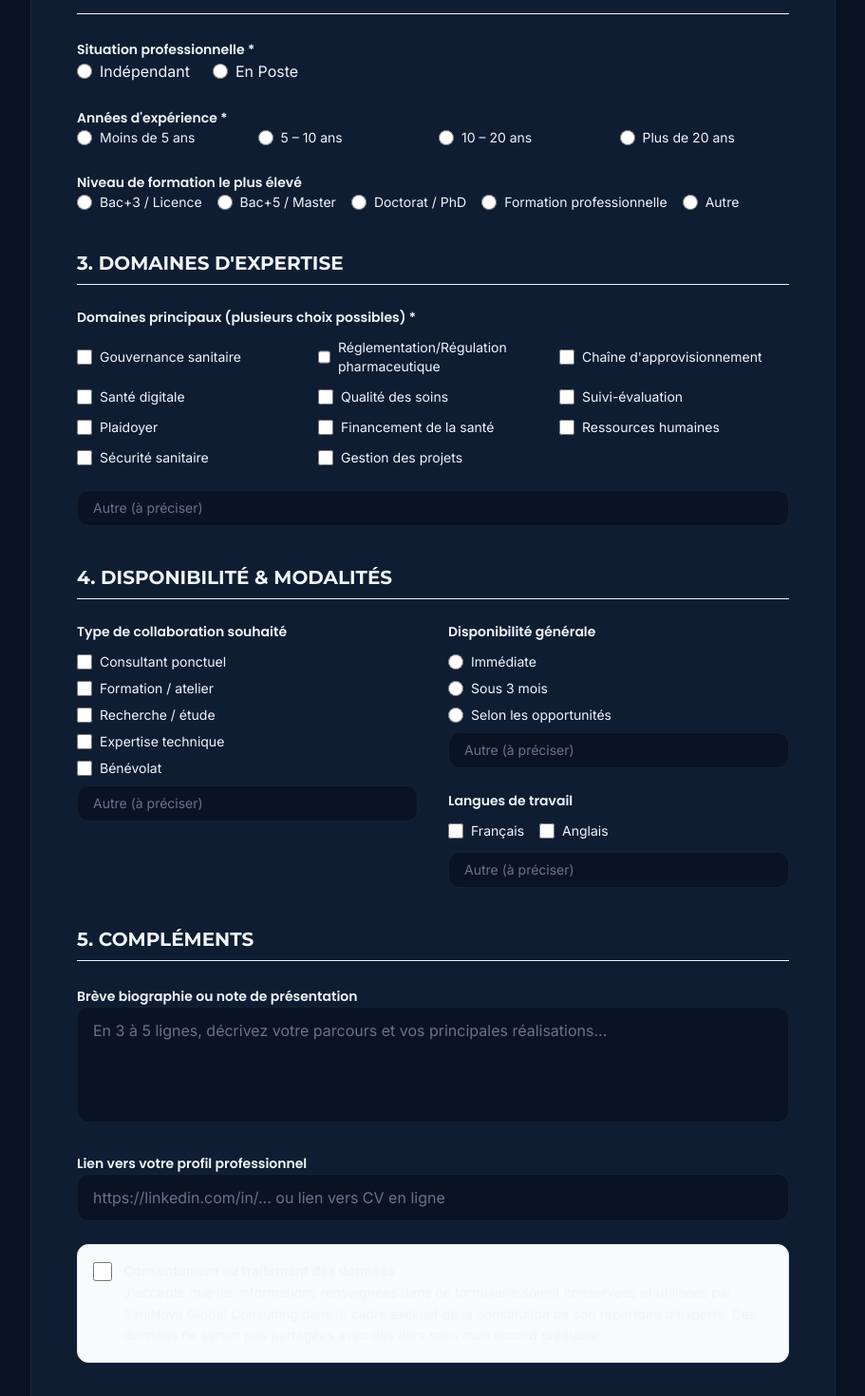
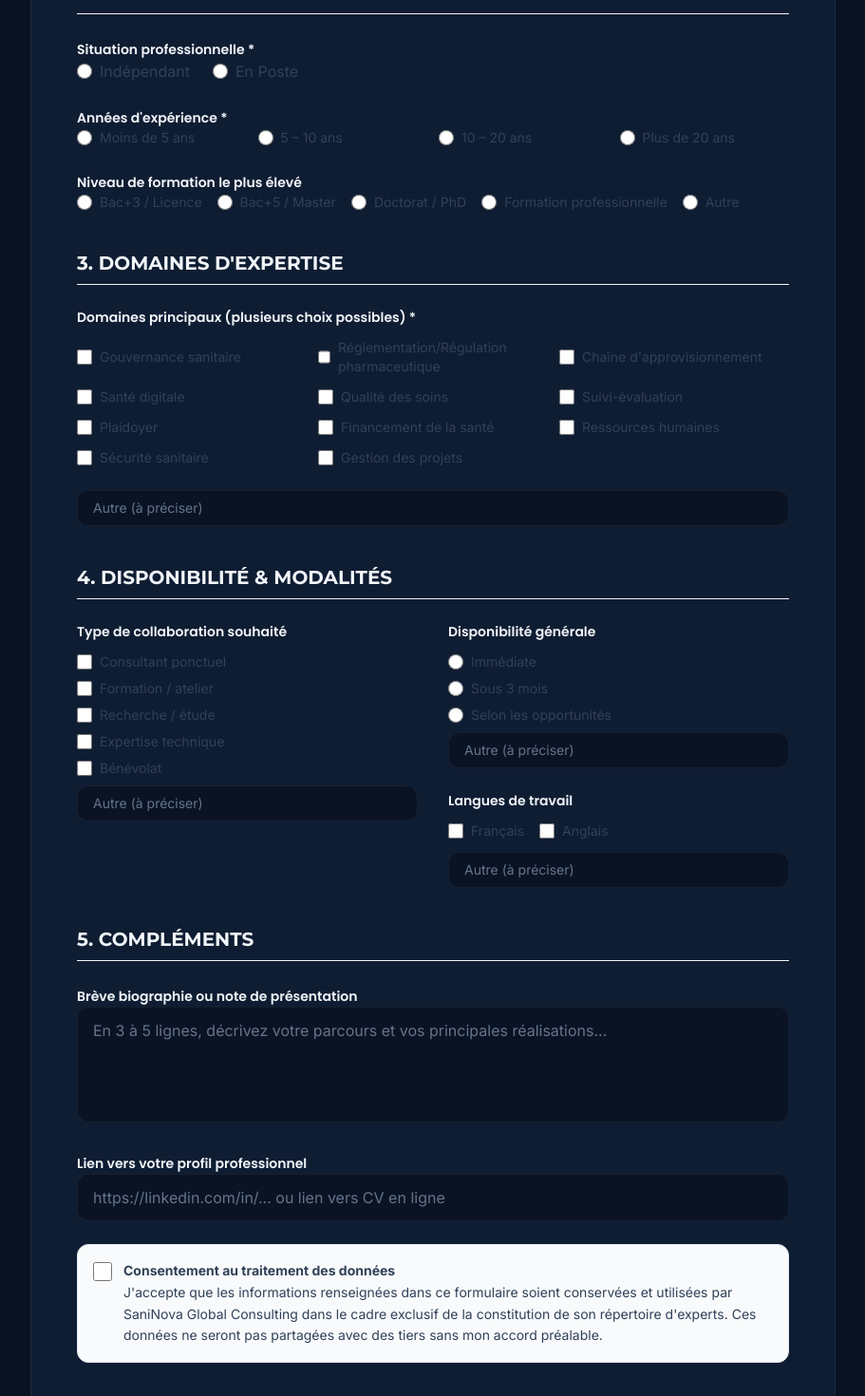
Before and after one commit to ITAINNOVATE/Saninova, a Next.js app: page /expertises in a window 1280 px wide. Shown: the part 2720-4190 px from the top of the page at 95% size, without its empty margins (184-1095 px from the left). Built offline with nearby package versions, Linux system fonts and the light colour scheme; no server answers; the database is empty.

Commit message:
fix: make text readable on white background by replacing text-dark with text-slate

```diff
--- a/src/components/expertises/ExpertForm.tsx
+++ b/src/components/expertises/ExpertForm.tsx
@@ -156,7 +156,7 @@ export default function ExpertForm() {
           <h2 className="font-montserrat text-3xl font-extrabold text-primary">
             Répertoire d'experts SaniNova
           </h2>
-          <p className="font-inter text-dark/70 max-w-2xl mx-auto">
+          <p className="font-inter text-slate-600 max-w-2xl mx-auto">
             Ce formulaire vous permet de soumettre votre profil pour intégrer le répertoire d'experts de SaniNova. Vos informations resteront strictement confidentielles et ne seront utilisées qu'à des fins de mise en relation.
           </p>
         </div>
@@ -168,10 +168,10 @@ export default function ExpertForm() {
                 <CheckCircle className="w-8 h-8" />
               </div>
               <h3 className="font-montserrat text-2xl font-bold text-primary">Candidature envoyée !</h3>
-              <p className="text-dark/70">Nous avons bien reçu votre profil. Il sera conservé dans notre répertoire d'experts SaniNova Global Consulting.</p>
+              <p className="text-slate-600">Nous avons bien reçu votre profil. Il sera conservé dans notre répertoire d'experts SaniNova Global Consulting.</p>
               <button
                 onClick={() => setSuccess(false)}
-                className="mt-6 px-6 py-2 bg-light text-dark font-medium rounded-full hover:bg-light/80 transition-colors"
+                className="mt-6 px-6 py-2 bg-light text-slate-800 font-medium rounded-full hover:bg-light/80 transition-colors"
               >
                 Soumettre une autre candidature
               </button>
@@ -225,11 +225,11 @@ export default function ExpertForm() {
                   <div className="flex gap-6">
                     <label className="flex items-center space-x-2 cursor-pointer">
                       <input type="radio" name="professional_status" value="Indépendant" required onChange={handleChange} checked={formData.professional_status === "Indépendant"} className="w-4 h-4 text-orange focus:ring-orange border-gray-300" />
-                      <span className="text-dark/80">Indépendant</span>
+                      <span className="text-slate-700">Indépendant</span>
                     </label>
                     <label className="flex items-center space-x-2 cursor-pointer">
                       <input type="radio" name="professional_status" value="En Poste" required onChange={handleChange} checked={formData.professional_status === "En Poste"} className="w-4 h-4 text-orange focus:ring-orange border-gray-300" />
-                      <span className="text-dark/80">En Poste</span>
+                      <span className="text-slate-700">En Poste</span>
                     </label>
                   </div>
                 </div>
@@ -253,7 +253,7 @@ export default function ExpertForm() {
                     {["Moins de 5 ans", "5 – 10 ans", "10 – 20 ans", "Plus de 20 ans"].map(opt => (
                       <label key={opt} className="flex items-center space-x-2 cursor-pointer">
                         <input type="radio" name="experience_years" value={opt} required onChange={handleChange} checked={formData.experience_years === opt} className="w-4 h-4 text-orange focus:ring-orange" />
-                        <span className="text-dark/80 text-sm">{opt}</span>
+                        <span className="text-slate-700 text-sm">{opt}</span>
                       </label>
                     ))}
                   </div>
@@ -265,7 +265,7 @@ export default function ExpertForm() {
                     {["Bac+3 / Licence", "Bac+5 / Master", "Doctorat / PhD", "Formation professionnelle", "Autre"].map(opt => (
                       <label key={opt} className="flex items-center space-x-2 cursor-pointer">
                         <input type="radio" name="education_level" value={opt} onChange={handleChange} checked={formData.education_level === opt} className="w-4 h-4 text-orange focus:ring-orange" />
-                        <span className="text-dark/80 text-sm">{opt}</span>
+                        <span className="text-slate-700 text-sm">{opt}</span>
                       </label>
                     ))}
                   </div>
@@ -281,7 +281,7 @@ export default function ExpertForm() {
                     {ALL_DOMAINS.map(domain => (
                       <label key={domain} className="flex items-center space-x-2 cursor-pointer">
                         <input type="checkbox" checked={formData.domains.includes(domain)} onChange={(e) => handleArrayCheckbox('domains', domain, e.target.checked)} className="w-4 h-4 rounded text-orange focus:ring-orange" />
-                        <span className="text-dark/80 text-sm">{domain}</span>
+                        <span className="text-slate-700 text-sm">{domain}</span>
                       </label>
                     ))}
                   </div>
@@ -304,7 +304,7 @@ export default function ExpertForm() {
                       {ALL_COLLAB_TYPES.map(type => (
                         <label key={type} className="flex items-center space-x-2 cursor-pointer">
                           <input type="checkbox" checked={formData.collaboration_types.includes(type)} onChange={(e) => handleArrayCheckbox('collaboration_types', type, e.target.checked)} className="w-4 h-4 rounded text-orange focus:ring-orange" />
-                          <span className="text-dark/80 text-sm">{type}</span>
+                          <span className="text-slate-700 text-sm">{type}</span>
                         </label>
                       ))}
                       <input type="text" placeholder="Autre (à préciser)" className="w-full px-4 py-2 rounded-xl border border-light focus:border-orange outline-none text-sm" onChange={(e) => {
@@ -321,7 +321,7 @@ export default function ExpertForm() {
                         {["Immédiate", "Sous 3 mois", "Selon les opportunités"].map(opt => (
                           <label key={opt} className="flex items-center space-x-2 cursor-pointer">
                             <input type="radio" name="availability" value={opt} onChange={handleChange} checked={formData.availability === opt} className="w-4 h-4 text-orange focus:ring-orange" />
-                            <span className="text-dark/80 text-sm">{opt}</span>
+                            <span className="text-slate-700 text-sm">{opt}</span>
                           </label>
                         ))}
                         <input type="text" placeholder="Autre (à préciser)" className="w-full px-4 py-2 rounded-xl border border-light focus:border-orange outline-none text-sm" onChange={(e) => setFormData(prev => ({...prev, availability: "Autre: " + e.target.value}))} />
@@ -334,7 +334,7 @@ export default function ExpertForm() {
                         {ALL_LANGUAGES.map(lang => (
                           <label key={lang} className="flex items-center space-x-2 cursor-pointer">
                             <input type="checkbox" checked={formData.languages.includes(lang)} onChange={(e) => handleArrayCheckbox('languages', lang, e.target.checked)} className="w-4 h-4 rounded text-orange focus:ring-orange" />
-                            <span className="text-dark/80 text-sm">{lang}</span>
+                            <span className="text-slate-700 text-sm">{lang}</span>
                           </label>
                         ))}
                       </div>
@@ -364,7 +364,7 @@ export default function ExpertForm() {
                 <div className="p-4 bg-slate-50 border border-slate-200 rounded-xl space-y-2">
                   <label className="flex items-start space-x-3 cursor-pointer">
                     <input type="checkbox" name="consent" required checked={formData.consent} onChange={handleChange} className="w-5 h-5 mt-0.5 rounded text-orange focus:ring-orange shrink-0" />
-                    <span className="text-dark/80 text-sm leading-relaxed">
+                    <span className="text-slate-700 text-sm leading-relaxed">
                       <strong>Consentement au traitement des données</strong><br/>
                       J'accepte que les informations renseignées dans ce formulaire soient conservées et utilisées par SaniNova Global Consulting dans le cadre exclusif de la constitution de son répertoire d'experts. Ces données ne seront pas partagées avec des tiers sans mon accord préalable.
                     </span>
```
